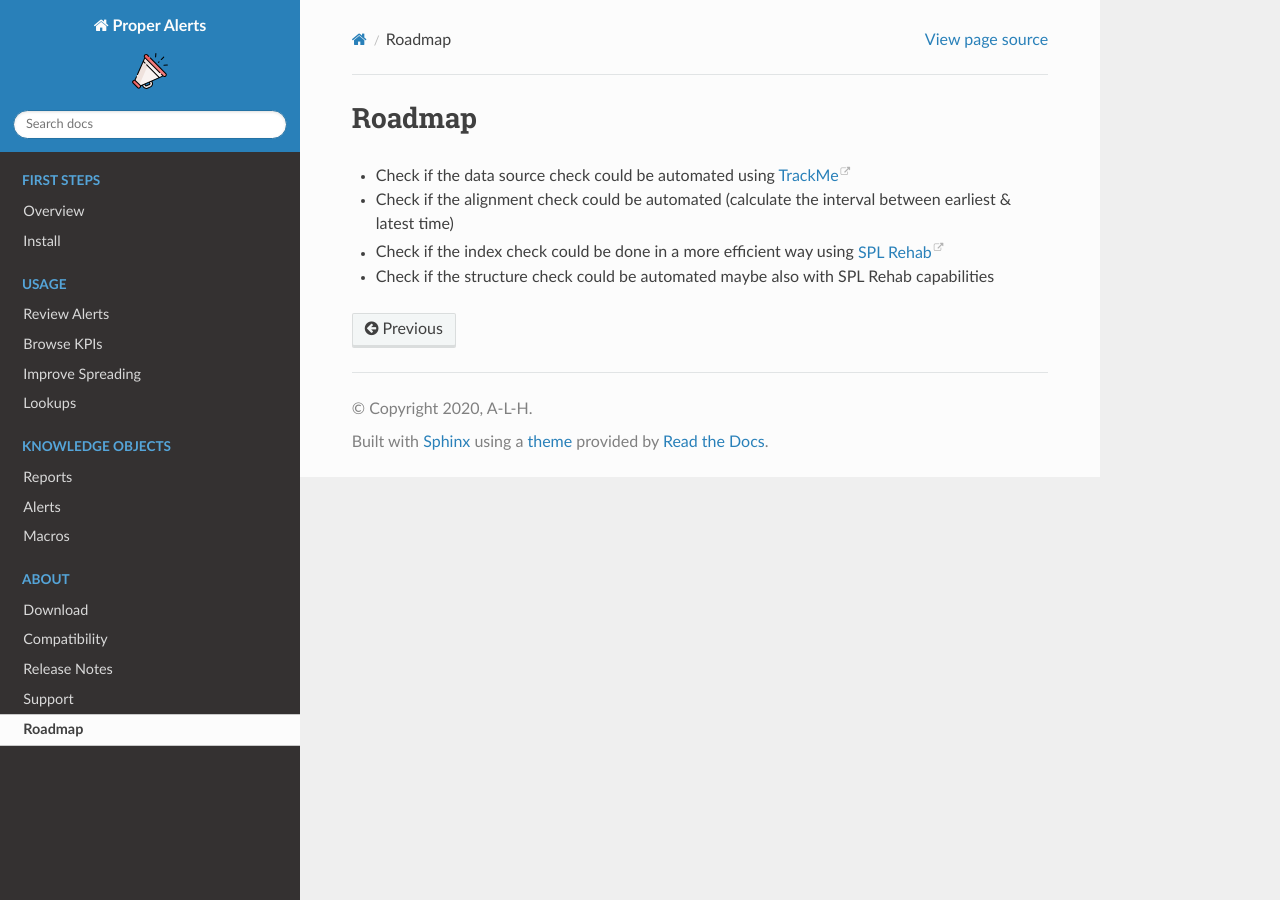
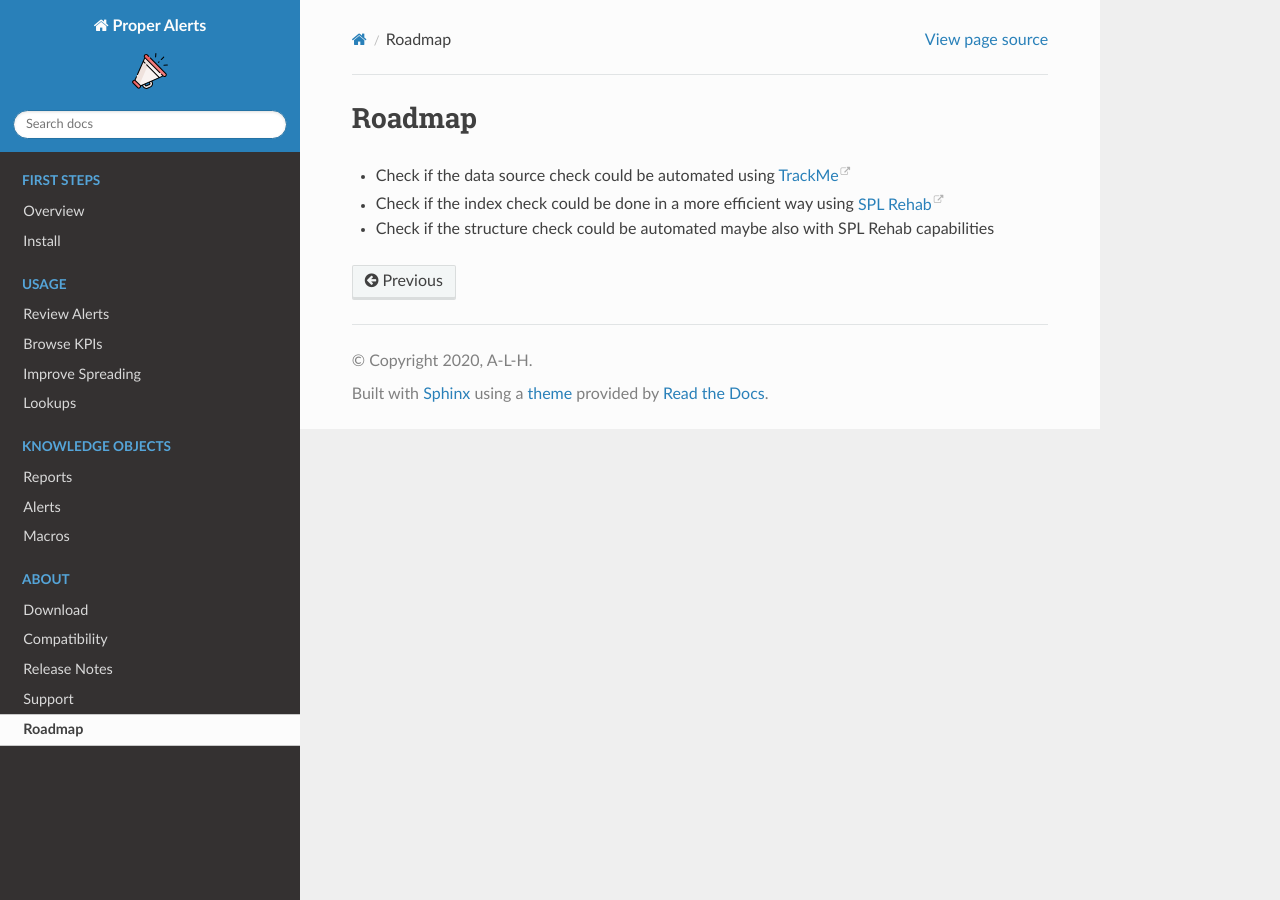
Before and after one commit to a-l-h/splunk-app-proper-alerts, a Sphinx documentation site: the page built from doc/roadmap.rst, in a window 1280 px wide. Built offline with Sphinx 7.4.7 and the Read the Docs theme 2.0.0, drawn with Linux system fonts in a browser that asks for light colours.

Commit message:
Update roadmap.rst

```diff
--- a/doc/roadmap.rst
+++ b/doc/roadmap.rst
@@ -2,6 +2,5 @@ Roadmap
 =======
 
 - Check if the data source check could be automated using `TrackMe <https://splunkbase.splunk.com/app/4621/>`_
-- Check if the alignment check could be automated (calculate the interval between earliest & latest time)
 - Check if the index check could be done in a more efficient way using `SPL Rehab <https://splunkbase.splunk.com/app/4554/>`_
 - Check if the structure check could be automated maybe also with SPL Rehab capabilities
```
